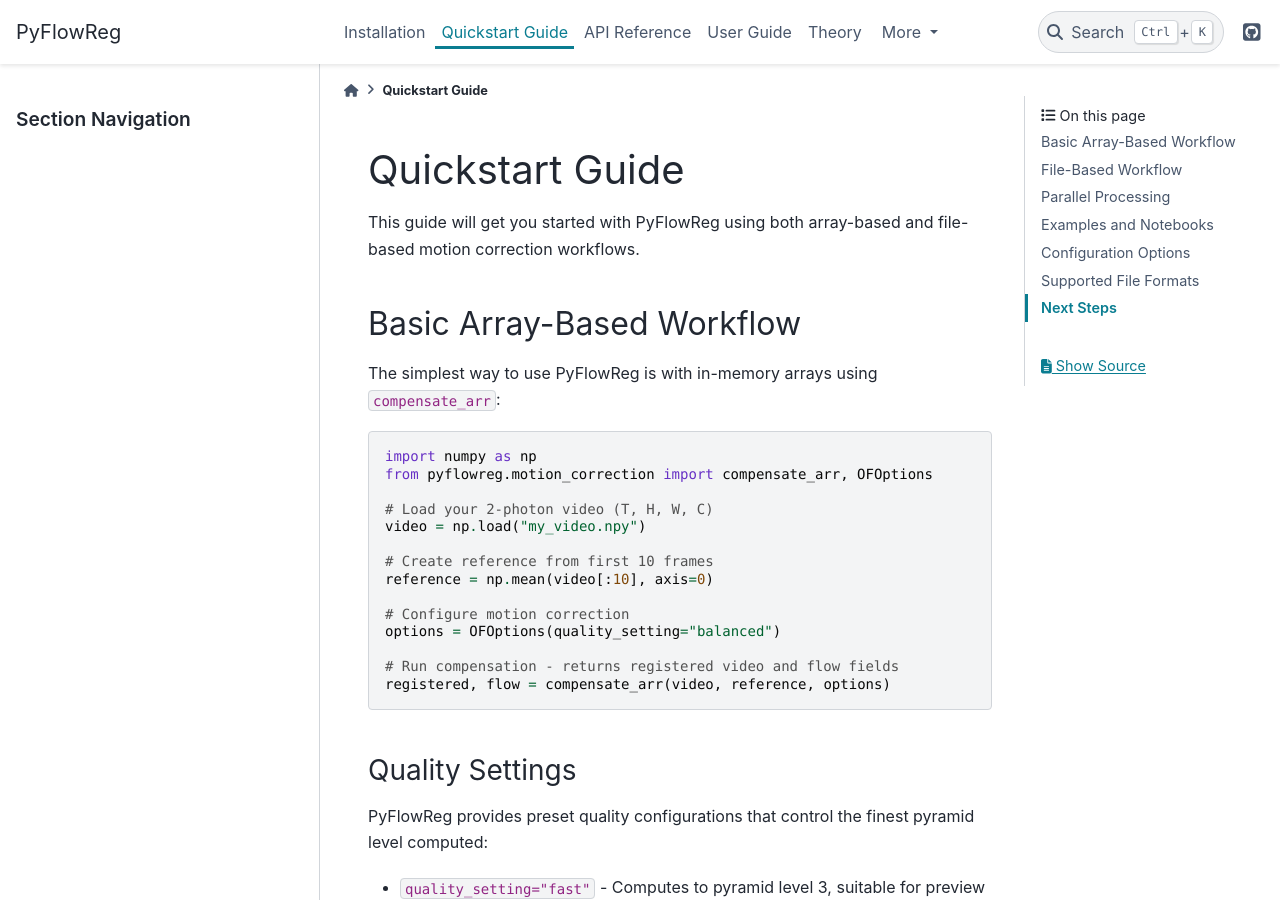
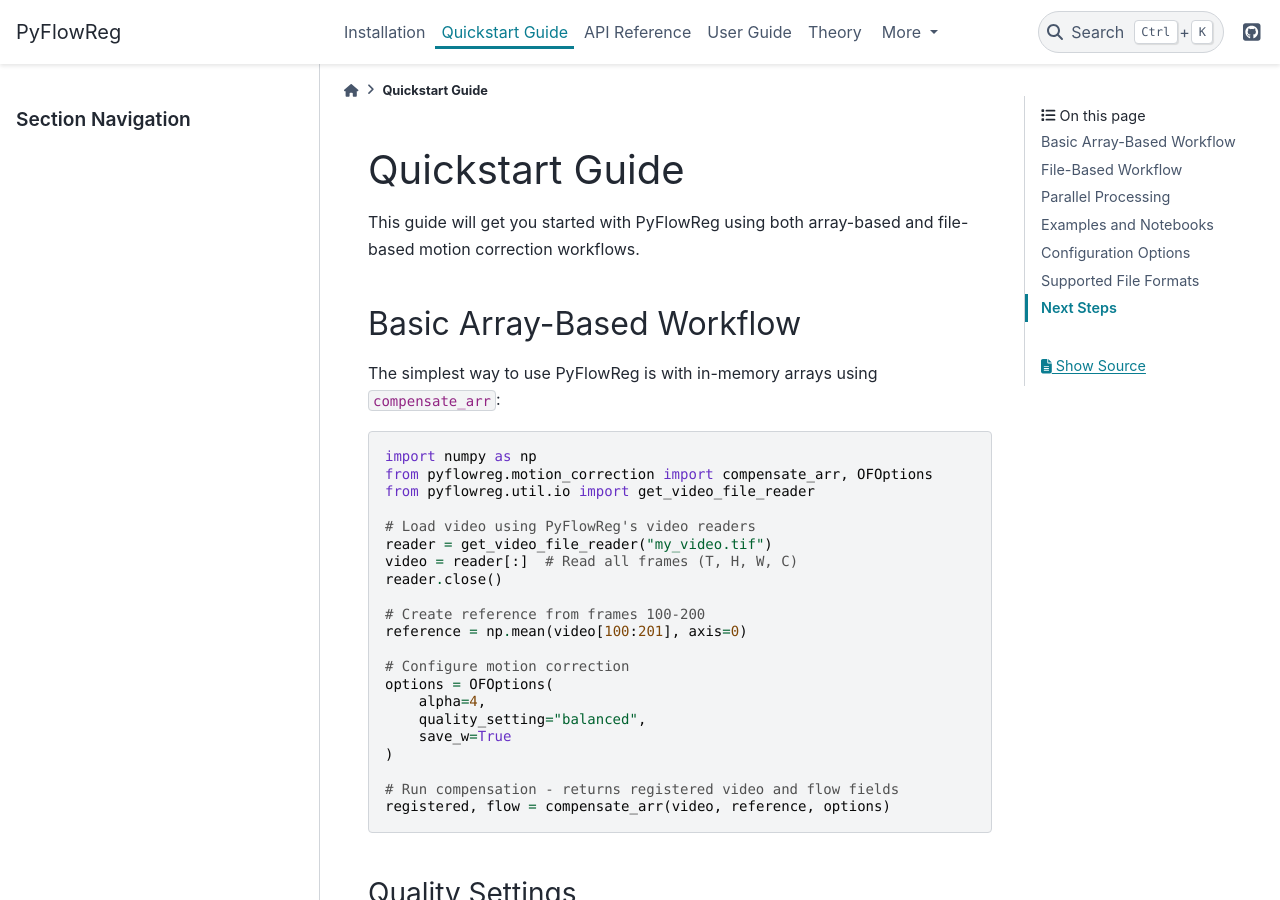
Before and after one commit to FlowRegSuite/pyflowreg, a Sphinx documentation site: the page built from docs/quickstart.md, in a window 1280 px wide and 900 px high. Built offline with Sphinx 7.4.7 and the PyData theme 0.15.4, drawn with Linux system fonts in a browser that asks for light colours.

Commit message:
fixed the getting started examples in docs to use the pyflowreg videoreaders

````diff
--- a/docs/quickstart.md
+++ b/docs/quickstart.md
@@ -9,15 +9,22 @@
 ```python
 import numpy as np
 from pyflowreg.motion_correction import compensate_arr, OFOptions
+from pyflowreg.util.io import get_video_file_reader
 
-# Load your 2-photon video (T, H, W, C)
-video = np.load("my_video.npy")
+# Load video using PyFlowReg's video readers
+reader = get_video_file_reader("my_video.tif")
+video = reader[:]  # Read all frames (T, H, W, C)
+reader.close()
 
-# Create reference from first 10 frames
-reference = np.mean(video[:10], axis=0)
+# Create reference from frames 100-200
+reference = np.mean(video[100:201], axis=0)
 
 # Configure motion correction
-options = OFOptions(quality_setting="balanced")
+options = OFOptions(
+    alpha=4,
+    quality_setting="balanced",
+    save_w=True
+)
 
 # Run compensation - returns registered video and flow fields
 registered, flow = compensate_arr(video, reference, options)
````
Also changed, not shown: docs/index.md (+9 -4 lines).
